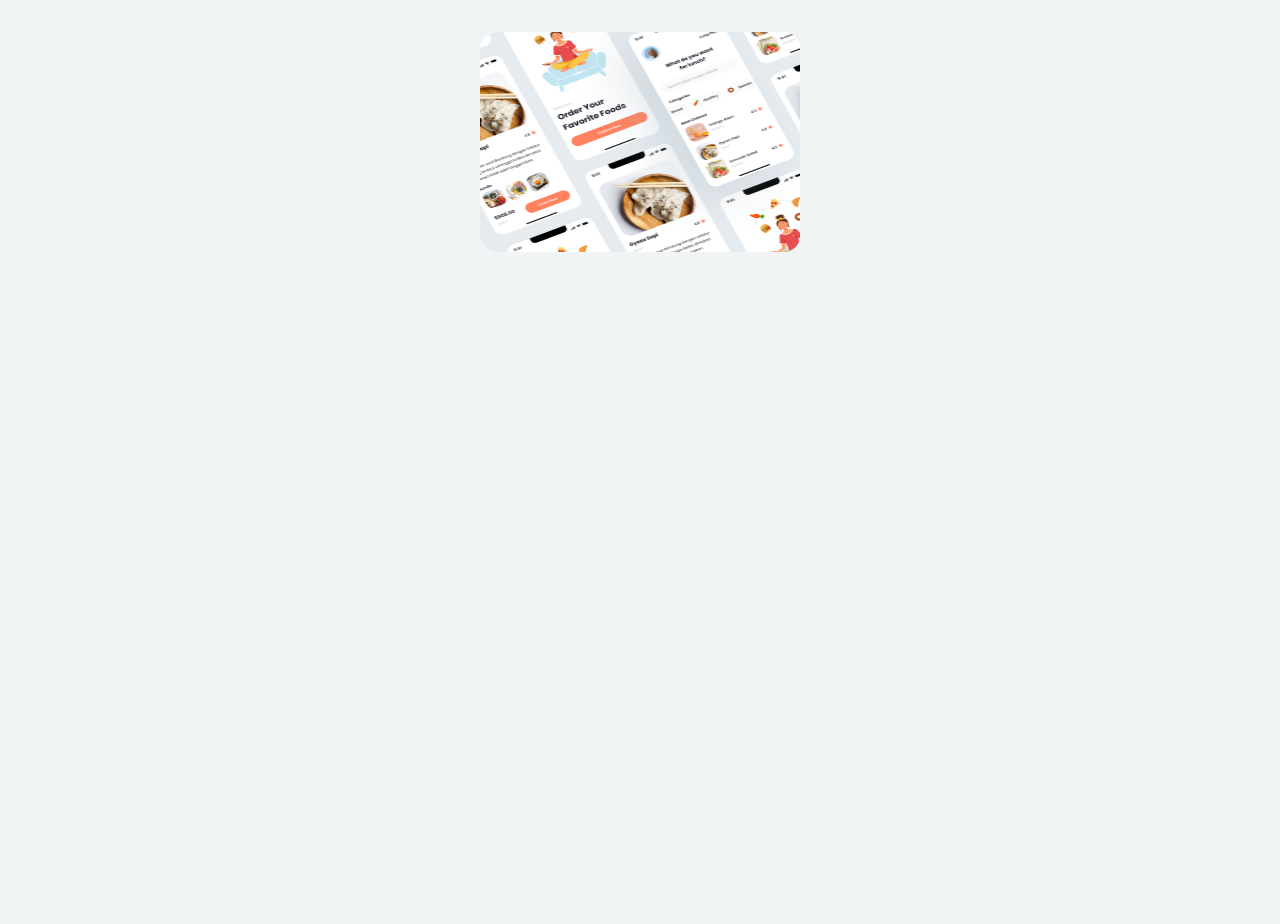
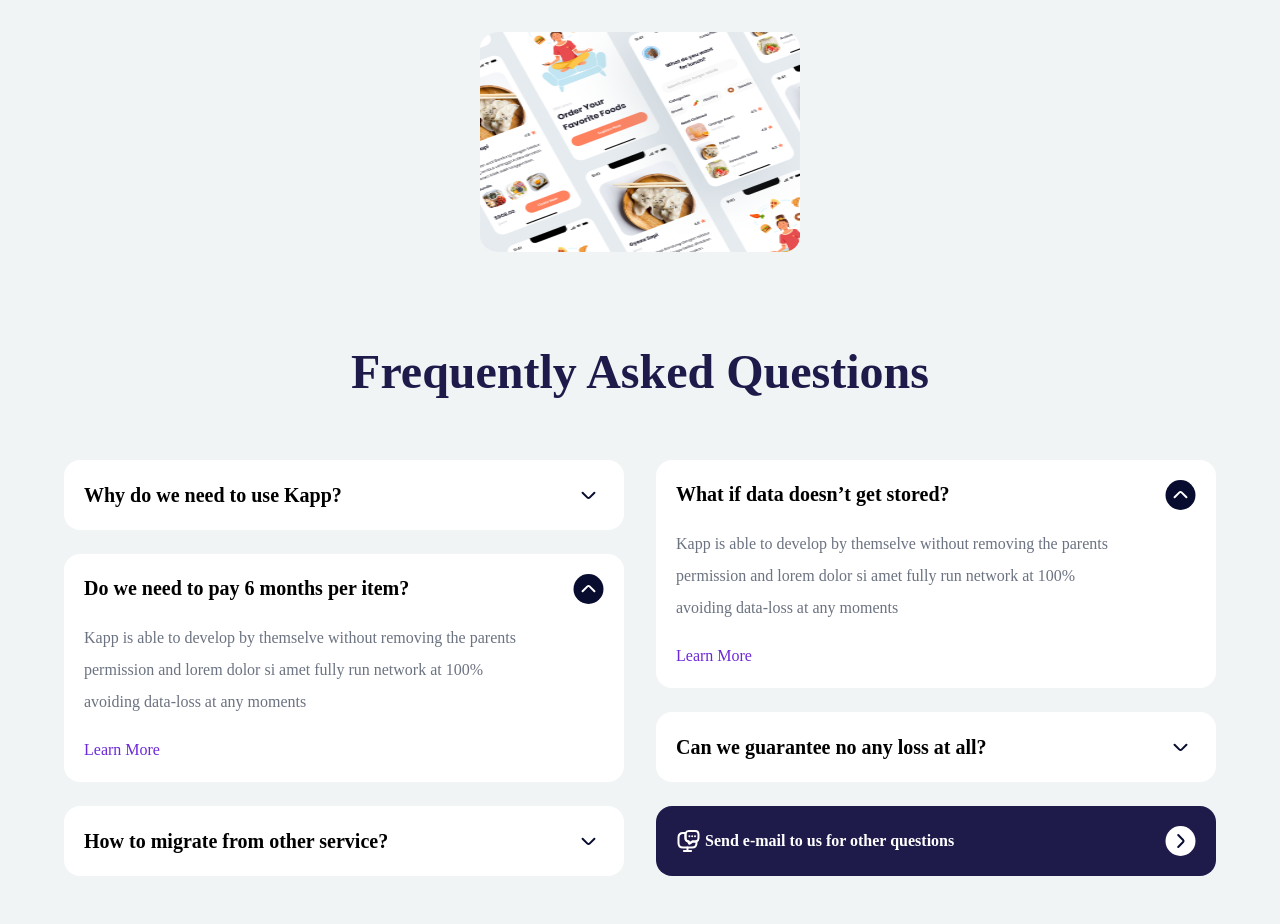
Before and after one commit to BagasMiftahun/weserve-tailwind, a plain HTML site: page index.html in a window 1280 px wide. Shown: the part 2558-3482 px from the top of the page. Before the commit the page ends 2858 px from the top, so only its background shows below. Drawn offline with nearby package versions, Linux system fonts and the light colour scheme; a web font is replaced by a local one.

Commit message:
added section faq

```diff
--- a/index.html
+++ b/index.html
@@ -1121,14 +1121,21 @@
             Our Showcase
           </h3>
           <p class="text-base text-gray-500 leading-loose">
-            They built amazing website to help more people around the world <br />
+            They built amazing website to help more people around the world
+            <br />
             by using our recommendation services and products
           </p>
         </div>
         <div class="flex flex-wrap gap-x-10 gap-y-10 justify-center">
           <div class="group relative">
-            <div class="opacity-0 absolute w-full bottom-8 flex justify-center group-hover:opacity-100 transition-all ease-in-out duration-280">
-              <a href="#" class="bg-violet-700 rounded-full px-7 py-3 text-white shadow-violet-700 font-semibold hover:bg-indigo-950">View Detail</a>
+            <div
+              class="opacity-0 absolute w-full bottom-8 flex justify-center group-hover:opacity-100 transition-all ease-in-out duration-280"
+            >
+              <a
+                href="#"
+                class="bg-violet-700 rounded-full px-7 py-3 text-white shadow-violet-700 font-semibold hover:bg-indigo-950"
+                >View Detail</a
+              >
             </div>
             <img
               src="images/showcase_1.png"
@@ -1137,8 +1144,14 @@
             />
           </div>
           <div class="group relative">
-            <div class="opacity-0 absolute w-full bottom-8 flex justify-center group-hover:opacity-100 transition-all ease-in-out duration-280">
-              <a href="#" class="bg-violet-700 rounded-full px-7 py-3 text-white shadow-violet-700 font-semibold hover:bg-indigo-950">View Detail</a>
+            <div
+              class="opacity-0 absolute w-full bottom-8 flex justify-center group-hover:opacity-100 transition-all ease-in-out duration-280"
+            >
+              <a
+                href="#"
+                class="bg-violet-700 rounded-full px-7 py-3 text-white shadow-violet-700 font-semibold hover:bg-indigo-950"
+                >View Detail</a
+              >
             </div>
             <img
               src="images/showcase_2.png"
@@ -1147,8 +1160,14 @@
             />
           </div>
           <div class="group relative">
-            <div class="opacity-0 absolute w-full bottom-8 flex justify-center group-hover:opacity-100 transition-all ease-in-out duration-280">
-              <a href="#" class="bg-violet-700 rounded-full px-7 py-3 text-white shadow-violet-700 font-semibold hover:bg-indigo-950">View Detail</a>
+            <div
+              class="opacity-0 absolute w-full bottom-8 flex justify-center group-hover:opacity-100 transition-all ease-in-out duration-280"
+            >
+              <a
+                href="#"
+                class="bg-violet-700 rounded-full px-7 py-3 text-white shadow-violet-700 font-semibold hover:bg-indigo-950"
+                >View Detail</a
+              >
             </div>
             <img
               src="images/showcase_3.png"
@@ -1157,8 +1176,14 @@
             />
           </div>
           <div class="group relative">
-            <div class="opacity-0 absolute w-full bottom-8 flex justify-center group-hover:opacity-100 transition-all ease-in-out duration-280">
-              <a href="#" class="bg-violet-700 rounded-full px-7 py-3 text-white shadow-violet-700 font-semibold hover:bg-indigo-950">View Detail</a>
+            <div
+              class="opacity-0 absolute w-full bottom-8 flex justify-center group-hover:opacity-100 transition-all ease-in-out duration-280"
+            >
+              <a
+                href="#"
+                class="bg-violet-700 rounded-full px-7 py-3 text-white shadow-violet-700 font-semibold hover:bg-indigo-950"
+                >View Detail</a
+              >
             </div>
             <img
               src="images/showcase_4.png"
@@ -1166,210 +1191,279 @@
               alt=""
             />
           </div>
-
         </div>
       </div>
     </section>
 
-    <!-- <section class="faq max-w-6xl mx-auto py-12">
+    <section class="faq max-w-6xl mx-auto py-12">
+      <div class="flex flex-col gap-y-8">
         <h3
           class="font-['Clash_Display'] font-semibold text-5xl text-indigo-950 text-center mb-8"
         >
           Frequently Asked Questions
         </h3>
-      <div class="grid grid-cols-4 gap-x-8">
+        <div class="grid grid-cols-2 gap-x-8">
+          <div class="flex flex-col gap-y-6">
             <div
-          class="my-card bg-white rounded-2xl px-5 py-8 flex flex-col gap-y-8"
+              class="card-fqa flex flex-row bg-white rounded-2xl p-5 gap-x-8 items-center justify-between"
             >
+              <h3 class="font-bold text-xl">Why do we need to use Kapp?</h3>
+              <a href="">
                 <svg
-            width="47"
-            height="46"
-            viewBox="0 0 47 46"
+                  width="31"
+                  height="30"
+                  viewBox="0 0 31 30"
+                  fill="none"
+                  xmlns="http://www.w3.org/2000/svg"
+                >
+                  <rect x="0.5" width="30" height="30" rx="15" fill="white" />
+                  <path
+                    d="M21.44 12.7124L16.55 17.6024C15.9725 18.1799 15.0275 18.1799 14.45 17.6024L9.56 12.7124"
+                    stroke="#080C2E"
+                    stroke-width="2"
+                    stroke-miterlimit="10"
+                    stroke-linecap="round"
+                    stroke-linejoin="round"
+                  />
+                </svg>
+              </a>
+            </div>
+            <div
+              class="card-fqa flex flex-row bg-white rounded-2xl p-5 gap-x-8 justify-between"
+            >
+              <div class="flex flex-col gap-y-5">
+                <h3 class="font-bold text-xl">
+                  Do we need to pay 6 months per item?
+                </h3>
+                <p class="text-base text-gray-500 leading-loose">
+                  Kapp is able to develop by themselve without removing the
+                  parents permission and lorem dolor si amet fully run network
+                  at 100% avoiding data-loss at any moments
+                </p>
+                <a href="" class="text-violet-700 text-base">Learn More</a>
+              </div>
+              <a href="">
+                <svg
+                  width="31"
+                  height="30"
+                  viewBox="0 0 31 30"
+                  fill="none"
+                  xmlns="http://www.w3.org/2000/svg"
+                >
+                  <rect
+                    x="30.5"
+                    y="30"
+                    width="30"
+                    height="30"
+                    rx="15"
+                    transform="rotate(-180 30.5 30)"
+                    fill="#080C2E"
+                  />
+                  <path
+                    d="M9.56 17.2876L14.45 12.3976C15.0275 11.8201 15.9725 11.8201 16.55 12.3976L21.44 17.2876"
+                    stroke="white"
+                    stroke-width="2"
+                    stroke-miterlimit="10"
+                    stroke-linecap="round"
+                    stroke-linejoin="round"
+                  />
+                </svg>
+              </a>
+            </div>
+            <div
+              class="card-fqa flex flex-row bg-white rounded-2xl p-5 gap-x-8 items-center justify-between"
+            >
+              <h3 class="font-bold text-xl">
+                How to migrate from other service?
+              </h3>
+              <a href="">
+                <svg
+                  width="31"
+                  height="30"
+                  viewBox="0 0 31 30"
+                  fill="none"
+                  xmlns="http://www.w3.org/2000/svg"
+                >
+                  <rect x="0.5" width="30" height="30" rx="15" fill="white" />
+                  <path
+                    d="M21.44 12.7124L16.55 17.6024C15.9725 18.1799 15.0275 18.1799 14.45 17.6024L9.56 12.7124"
+                    stroke="#080C2E"
+                    stroke-width="2"
+                    stroke-miterlimit="10"
+                    stroke-linecap="round"
+                    stroke-linejoin="round"
+                  />
+                </svg>
+              </a>
+            </div>
+          </div>
+          <div class="flex flex-col gap-y-6">
+            <div
+              class="card-fqa flex flex-row bg-white rounded-2xl p-5 gap-x-8 justify-between"
+            >
+              <div class="flex flex-col gap-y-5">
+                <h3 class="font-bold text-xl">
+                  What if data doesn’t get stored?
+                </h3>
+                <p class="text-base text-gray-500 leading-loose">
+                  Kapp is able to develop by themselve without removing the
+                  parents permission and lorem dolor si amet fully run network
+                  at 100% avoiding data-loss at any moments
+                </p>
+                <a href="" class="text-violet-700 text-base">Learn More</a>
+              </div>
+              <a href="">
+                <svg
+                  width="31"
+                  height="30"
+                  viewBox="0 0 31 30"
+                  fill="none"
+                  xmlns="http://www.w3.org/2000/svg"
+                >
+                  <rect
+                    x="30.5"
+                    y="30"
+                    width="30"
+                    height="30"
+                    rx="15"
+                    transform="rotate(-180 30.5 30)"
+                    fill="#080C2E"
+                  />
+                  <path
+                    d="M9.56 17.2876L14.45 12.3976C15.0275 11.8201 15.9725 11.8201 16.55 12.3976L21.44 17.2876"
+                    stroke="white"
+                    stroke-width="2"
+                    stroke-miterlimit="10"
+                    stroke-linecap="round"
+                    stroke-linejoin="round"
+                  />
+                </svg>
+              </a>
+            </div>
+            <div
+              class="card-fqa flex flex-row bg-white rounded-2xl p-5 gap-x-8 items-center justify-between"
+            >
+              <h3 class="font-bold text-xl">
+                Can we guarantee no any loss at all?
+              </h3>
+              <a href="">
+                <svg
+                  width="31"
+                  height="30"
+                  viewBox="0 0 31 30"
+                  fill="none"
+                  xmlns="http://www.w3.org/2000/svg"
+                >
+                  <rect x="0.5" width="30" height="30" rx="15" fill="white" />
+                  <path
+                    d="M21.44 12.7124L16.55 17.6024C15.9725 18.1799 15.0275 18.1799 14.45 17.6024L9.56 12.7124"
+                    stroke="#080C2E"
+                    stroke-width="2"
+                    stroke-miterlimit="10"
+                    stroke-linecap="round"
+                    stroke-linejoin="round"
+                  />
+                </svg>
+              </a>
+            </div>
+            <div
+              class="card-fqa flex flex-row bg-indigo-950 rounded-2xl p-5 justify-between items-center"
+            >
+              <a href="" class="flex flex-row gap-x-1 text-white font-semibold">
+                <svg
+                  width="25"
+                  height="24"
+                  viewBox="0 0 25 24"
                   fill="none"
                   xmlns="http://www.w3.org/2000/svg"
                 >
                   <path
-              d="M32.0292 27.6V16.2917C32.0292 15.2375 31.1667 14.375 30.1125 14.375H24.5541"
-              stroke="#640EF1"
-              stroke-width="3"
+                    d="M20.5 12.2V13.9C20.5 17.05 18.7 18.4 16 18.4H7C4.3 18.4 2.5 17.05 2.5 13.9V8.5C2.5 5.35 4.3 4 7 4H9.7C9.57 4.38 9.5 4.8 9.5 5.25V9.15002C9.5 10.12 9.82 10.94 10.39 11.51C10.96 12.08 11.78 12.4 12.75 12.4V13.79C12.75 14.3 13.33 14.61 13.76 14.33L16.65 12.4H19.25C19.7 12.4 20.12 12.33 20.5 12.2Z"
+                    stroke="white"
+                    stroke-width="2"
+                    stroke-miterlimit="10"
                     stroke-linecap="round"
                     stroke-linejoin="round"
                   />
                   <path
-              d="M27.4292 11.5L23.9792 14.375L27.4292 17.25"
-              stroke="#640EF1"
-              stroke-width="3"
+                    d="M22.5 5.25V9.15002C22.5 10.64 21.74 11.76 20.5 12.2C20.12 12.33 19.7 12.4 19.25 12.4H16.65L13.76 14.33C13.33 14.61 12.75 14.3 12.75 13.79V12.4C11.78 12.4 10.96 12.08 10.39 11.51C9.82 10.94 9.5 10.12 9.5 9.15002V5.25C9.5 4.8 9.57 4.38 9.7 4C10.14 2.76 11.26 2 12.75 2H19.25C21.2 2 22.5 3.3 22.5 5.25Z"
+                    stroke="white"
+                    stroke-width="2"
+                    stroke-miterlimit="10"
                     stroke-linecap="round"
                     stroke-linejoin="round"
                   />
                   <path
-              d="M14.9708 19.55V27.6"
-              stroke="#640EF1"
-              stroke-width="3"
+                    d="M7.9 22H15.1"
+                    stroke="white"
+                    stroke-width="2"
+                    stroke-miterlimit="10"
                     stroke-linecap="round"
                     stroke-linejoin="round"
                   />
                   <path
-              d="M15.2584 18.975C17.3225 18.975 18.9959 17.3017 18.9959 15.2375C18.9959 13.1734 17.3225 11.5 15.2584 11.5C13.1942 11.5 11.5208 13.1734 11.5208 15.2375C11.5208 17.3017 13.1942 18.975 15.2584 18.975Z"
-              stroke="#640EF1"
-              stroke-width="3"
+                    d="M11.5 18.3999V21.9999"
+                    stroke="white"
+                    stroke-width="2"
+                    stroke-miterlimit="10"
                     stroke-linecap="round"
                     stroke-linejoin="round"
                   />
                   <path
-              d="M14.9708 34.5C16.8762 34.5 18.4208 32.9554 18.4208 31.05C18.4208 29.1446 16.8762 27.6 14.9708 27.6C13.0654 27.6 11.5208 29.1446 11.5208 31.05C11.5208 32.9554 13.0654 34.5 14.9708 34.5Z"
-              stroke="#640EF1"
-              stroke-width="3"
+                    d="M18.9955 7.25H19.0045"
+                    stroke="white"
+                    stroke-width="2"
                     stroke-linecap="round"
                     stroke-linejoin="round"
                   />
                   <path
-              d="M32.0292 34.5C33.9346 34.5 35.4792 32.9554 35.4792 31.05C35.4792 29.1446 33.9346 27.6 32.0292 27.6C30.1238 27.6 28.5792 29.1446 28.5792 31.05C28.5792 32.9554 30.1238 34.5 32.0292 34.5Z"
-              stroke="#640EF1"
-              stroke-width="3"
+                    d="M16.1957 7.25H16.2047"
+                    stroke="white"
+                    stroke-width="2"
                     stroke-linecap="round"
                     stroke-linejoin="round"
                   />
                   <path
-              d="M17.75 42.1666H29.25C38.8333 42.1666 42.6667 38.3333 42.6667 28.75V17.25C42.6667 7.66665 38.8333 3.83331 29.25 3.83331H17.75C8.16668 3.83331 4.33334 7.66665 4.33334 17.25V28.75C4.33334 38.3333 8.16668 42.1666 17.75 42.1666Z"
-              stroke="#640EF1"
-              stroke-width="3"
+                    d="M13.3954 7.25H13.4044"
+                    stroke="white"
+                    stroke-width="2"
                     stroke-linecap="round"
                     stroke-linejoin="round"
                   />
                 </svg>
-          <div class="flex flex-col gap-y-1">
-            <h3 class="font-bold text-xl">Extra Layers</h3>
-            <p class="text-base text-gray-500 leading-relax">
-              Making your project more<br />
-              secure avoiding DDoS
-            </p>
-          </div>
-          <a href="" class="text-base font-semibold text-violet-700">
-            Learn More
+                Send e-mail to us for other questions
               </a>
-        </div>
-        <div
-          class="my-card bg-white rounded-2xl px-5 py-8 flex flex-col gap-y-8"
-        >
+              <a href="">
                 <svg
-            width="47"
-            height="46"
-            viewBox="0 0 47 46"
+                  width="31"
+                  height="30"
+                  viewBox="0 0 31 30"
                   fill="none"
                   xmlns="http://www.w3.org/2000/svg"
                 >
-            <path
-              d="M25.2633 4.33167L37.7408 11.0592C39.1975 11.845 39.1975 14.0875 37.7408 14.8733L25.2633 21.6008C24.1517 22.195 22.8483 22.195 21.7367 21.6008L9.25917 14.8733C7.80251 14.0875 7.80251 11.845 9.25917 11.0592L21.7367 4.33167C22.8483 3.73751 24.1517 3.73751 25.2633 4.33167Z"
-              stroke="#640EF1"
-              stroke-width="3"
-              stroke-linecap="round"
-              stroke-linejoin="round"
+                  <rect
+                    x="0.5"
+                    y="30"
+                    width="30"
+                    height="30"
+                    rx="15"
+                    transform="rotate(-90 0.5 30)"
+                    fill="white"
                   />
                   <path
-              d="M7.41916 19.4158L19.015 25.2233C20.4525 25.9516 21.3725 27.4275 21.3725 29.0375V40.0008C21.3725 41.5917 19.705 42.6075 18.2867 41.8983L6.69083 36.0908C5.25333 35.3625 4.33333 33.8867 4.33333 32.2767V21.3133C4.33333 19.7225 6.00083 18.7066 7.41916 19.4158Z"
-              stroke="#640EF1"
-              stroke-width="3"
-              stroke-linecap="round"
-              stroke-linejoin="round"
-            />
-            <path
-              d="M39.5808 19.4158L27.985 25.2233C26.5475 25.9516 25.6275 27.4275 25.6275 29.0375V40.0008C25.6275 41.5917 27.295 42.6075 28.7133 41.8983L40.3092 36.0908C41.7467 35.3625 42.6667 33.8867 42.6667 32.2767V21.3133C42.6667 19.7225 40.9992 18.7066 39.5808 19.4158Z"
-              stroke="#640EF1"
-              stroke-width="3"
+                    d="M13.2125 9.05994L18.1025 13.9499C18.68 14.5274 18.68 15.4724 18.1025 16.0499L13.2125 20.9399"
+                    stroke="#080C2E"
+                    stroke-width="2"
+                    stroke-miterlimit="10"
                     stroke-linecap="round"
                     stroke-linejoin="round"
                   />
                 </svg>
-          <div class="flex flex-col gap-y-1">
-            <h3 class="font-bold text-xl">Customizable</h3>
-            <p class="text-base text-gray-500 leading-relax">
-              Only install what your business needs to grow
-            </p>
-          </div>
-          <a href="" class="text-base font-semibold text-violet-700">
-            Learn More
-          </a>
-        </div>
-        <div
-          class="my-card bg-white rounded-2xl px-5 py-8 flex flex-col gap-y-8"
-        >
-          <svg
-            width="47"
-            height="46"
-            viewBox="0 0 47 46"
-            fill="none"
-            xmlns="http://www.w3.org/2000/svg"
-          >
-            <path
-              d="M12 11.9792V15.8125"
-              stroke="#640EF1"
-              stroke-width="3"
-              stroke-linecap="round"
-              stroke-linejoin="round"
-            />
-            <path
-              d="M42.6667 23V17.25C42.6667 7.66665 38.8333 3.83331 29.25 3.83331H17.75C8.16668 3.83331 4.33334 7.66665 4.33334 17.25V28.75C4.33334 38.3333 8.16668 42.1666 17.75 42.1666H23.5"
-              stroke="#640EF1"
-              stroke-width="3"
-              stroke-linecap="round"
-              stroke-linejoin="round"
-            />
-            <path
-              d="M19.6667 11.9792V15.8125"
-              stroke="#640EF1"
-              stroke-width="3"
-              stroke-linecap="round"
-              stroke-linejoin="round"
-            />
-            <path
-              d="M12 30.6667V34.5"
-              stroke="#640EF1"
-              stroke-width="3"
-              stroke-linecap="round"
-              stroke-linejoin="round"
-            />
-            <path
-              d="M19.6667 30.6667V34.5"
-              stroke="#640EF1"
-              stroke-width="3"
-              stroke-linecap="round"
-              stroke-linejoin="round"
-            />
-            <path
-              d="M27.3333 13.8958H35"
-              stroke="#640EF1"
-              stroke-width="3"
-              stroke-linecap="round"
-              stroke-linejoin="round"
-            />
-            <path
-              d="M4.33334 23H42.6667"
-              stroke="#640EF1"
-              stroke-width="3"
-              stroke-linecap="round"
-              stroke-linejoin="round"
-            />
-            <path
-              d="M41.8233 38.9659C40.75 40.825 38.7375 42.0708 36.4375 42.0708C33.0067 42.0708 30.8983 38.6208 30.8983 38.6208M31.0325 32.7558C32.1058 30.8775 34.1183 29.6317 36.4375 29.6317C40.5967 29.6317 42.6667 33.0817 42.6667 33.0817M42.6667 29.2292V33.0625H38.8333M34.7316 38.6017H30.8983V42.1667"
-              stroke="#640EF1"
-              stroke-width="3"
-              stroke-linecap="round"
-              stroke-linejoin="round"
-            />
-          </svg>
-
-          <div class="flex flex-col gap-y-1">
-            <h3 class="font-bold text-xl">Auto-Scaling</h3>
-            <p class="text-base text-gray-500 leading-relax">
-              Have a long weekend without worrying any loss
-            </p>
-          </div>
-          <a href="" class="text-base font-semibold text-violet-700">
-            Learn More
               </a>
             </div>
           </div>
-    </section> -->
+        </div>
+      </div>
+    </section>
   </body>
 </html>
```
Lines whose indentation alone changed are shown as unchanged.
